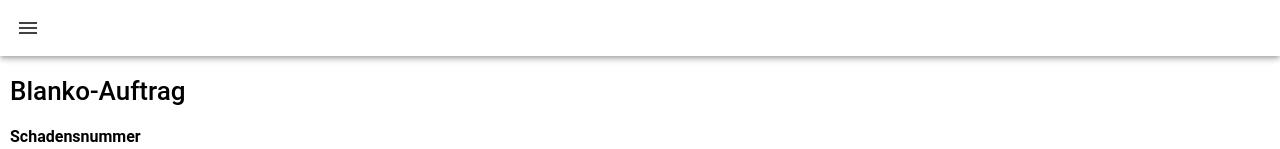
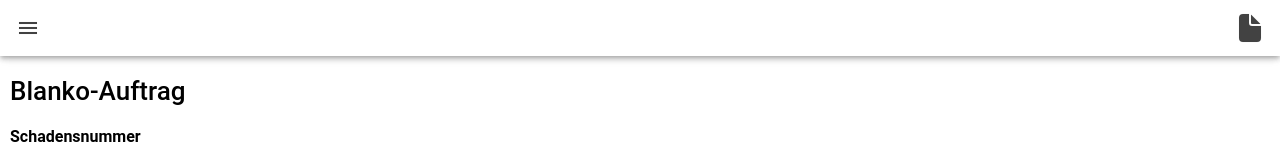
Before and after one commit to Marroeme/CapacitorBA, a React (Vite) app: page /app/pdf in a window 1280 px wide. Shown: the top 149 px of the page. Built offline with nearby package versions, Linux system fonts and the light colour scheme.

Commit message:
PDF button

```diff
--- a/src/pages/PDF.tsx
+++ b/src/pages/PDF.tsx
@@ -1,5 +1,7 @@
-import { IonButtons, IonContent, IonHeader, IonMenuButton, IonPage, IonTitle, IonToolbar } from "@ionic/react";
+import { IonButton, IonButtons, IonContent, IonHeader, IonIcon, IonMenuButton, IonPage, IonTitle, IonToolbar } from "@ionic/react";
 import React, { useState } from "react";
+import { document } from "ionicons/icons";
+
 import "./PDF.css";
 
 const PDF = () => {
@@ -27,6 +29,11 @@ const PDF = () => {
         <IonToolbar>
           <IonButtons slot="start">
             <IonMenuButton />
+          </IonButtons>
+          <IonButtons slot="end">
+            <IonButton fill="clear">
+              <IonIcon icon={document} size="large" color="black" />
+            </IonButton>
           </IonButtons>
         </IonToolbar>
       </IonHeader>
```
